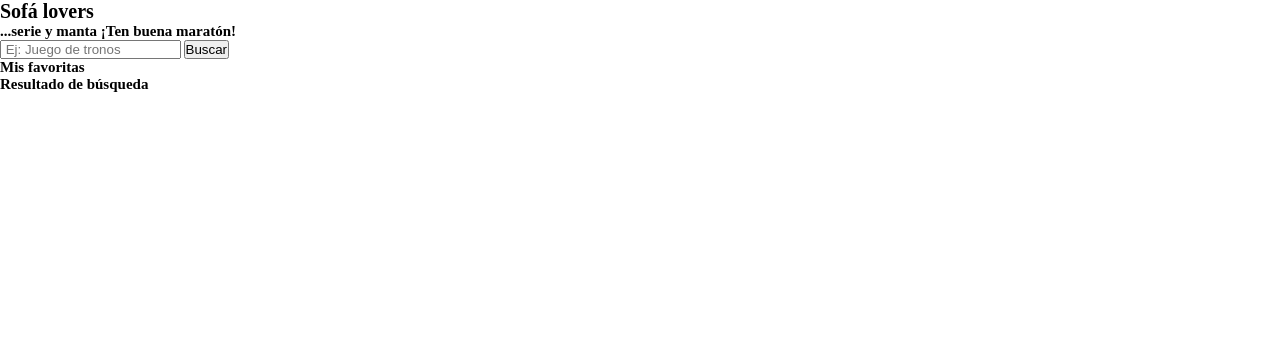
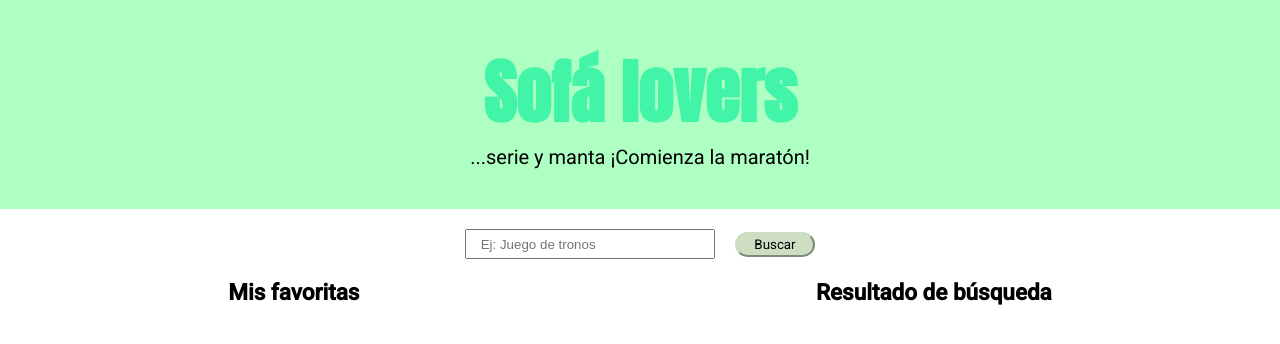
Before and after one commit to Adalab/modulo-2-evaluacion-final-crisrodriguezgar, a website: page src/html/index.html in a window 1280 px wide. Drawn offline with nearby package versions, Linux system fonts and the light colour scheme; files that its build step writes are made by us from their sources.

Commit message:
added styles

```diff
--- a/src/html/index.html
+++ b/src/html/index.html
@@ -4,27 +4,34 @@
 <head>
   <meta charset="UTF-8" />
   <meta name="viewport" content="width=device-width, initial-scale=1" />
+  <link rel="preconnect" href="https://fonts.googleapis.com">
+  <link rel="preconnect" href="https://fonts.gstatic.com" crossorigin>
+  <link href="https://fonts.googleapis.com/css2?family=Anton&family=Roboto:wght@100;400;500&display=swap" rel="stylesheet">
   <title>Sofa lovers</title>
-  <link rel="stylesheet" href="./assets/css/main.css" />
+  <link rel="stylesheet" href="./assets/css/main.css"/>
+  <link rel="icon" href="./assets/images/sofa.svg">
 </head>
 
 <body>
-  <header>
-    <h1>Sofá lovers</h1>
-    <h2>...serie y manta ¡Ten buena maratón!</h2>
-  <main>
+  <header class="header">
+    <h1 class="title">Sofá lovers</h1>
+    <h2 class="title__sub">...serie y manta ¡Comienza la maratón!</h2>
+  </header>
+  <main class="main">
     <form class="form" action="">
-      <input class="js-input" type="text" placeholder=" Ej: Juego de tronos">
-      <button class="js-btn-search">Buscar</button>
+      <input class="js-input form__input" type="text" placeholder=" Ej: Juego de tronos">
+      <button class="js-btn-search form__button">Buscar</button>
     </form>
 
-  <section class="lists">
-    <h2>Mis favoritas</h2>
+  <section class="list">
+    <div class="list__results">
+    <h2 >Mis favoritas</h2>
     <div class="js-favs"></div>
-
-    <h2>Resultado de búsqueda</h2>
+    </div>
+    <div>
+    <h2 class="list__favs">Resultado de búsqueda</h2>
     <div class="js-container"></div>
-
+    </div>
   </section>
   </main>
 
--- a/src/scss/core/_variables.scss
+++ b/src/scss/core/_variables.scss
@@ -1,7 +1,16 @@
-// fonts
-$font-main: 'Roboto', sans-serif;
-$font-header: 'Patrick Hand', cursive;
+// Tipos de letras
+$roboto: 'Roboto', sans-serif;
+$anton: 'Anton', sans-serif;
+
+// Grosor de las letas (font-weight)
+$regular: 400;
+$semiregular: 500;
 
 // colors
-$color-bg: #f3f4f5;
-$color-secondary: #999;
+$color-bg: #e9ffac;
+$color-green: #42f4a8;
+$color-grey: #ccddc1;
+$color-purple:#efe7ff;
+$color-green2:#64c27b;
+$color-pink:#fab39e;
+$color-green3:#adffc2;
--- a/src/scss/layout/_header.scss
+++ b/src/scss/layout/_header.scss
@@ -1,3 +1,27 @@
 .header{
-    font-family: $font-main;
+    background-color: $color-green3;
+    display:flex;
+    justify-content: center;
+    align-items: center;
+    flex-direction: column;
+    padding-top: 4rem;
+    padding-bottom: 4rem;
+
 }
+.title{
+    font-family: $anton;
+    font-size: 5rem;
+    color: $color-green;
+    box-shadow: $color-grey;
+    @media all and (min-width: 768px) {
+        font-size: 7rem;
+      }
+    &__sub{
+        font-family: $roboto;
+        font-weight: 400;
+        font-size: 1.3rem;
+        @media all and (min-width: 768px) {
+            font-size: 2rem;
+          }
+    }
+}
--- a/src/scss/layout/_sectionone.scss
+++ b/src/scss/layout/_sectionone.scss
@@ -1,3 +1,53 @@
+.main{
+    //background-color: $color-bg;
+
+}
+.form{
+    display: flex;
+    justify-content: center;
+    align-items: center;
+    padding-top: 2rem;
+    padding-bottom: 2rem;
+    &__input{
+        width: 15rem;
+        height: 3rem;
+        padding-left: 1rem;
+        @media all and (min-width: 768px) {
+            width: 25rem;
+          }
+    }
+    &__button{
+        width: 8rem;
+        height: 2.5rem;
+        border-radius: 5rem;
+        margin-left: 2rem;
+        background-color: $color-grey;
+        border-color:$color-grey;
+        font-family: $roboto;
+
+    }
+}
+.list{
+    display: flex;
+    flex-direction: row;
+    justify-content: space-around;justify-items: column;
+    font-family: $roboto;
+    font-size: 1rem;
+    @media all and (min-width: 768px) {
+        font-size: 1.5rem;
+    }
+    &__results{
+
+    }
+    &__favorites{
+
+    }
+}
 .img{
-    width: 15rem;
+    width: 10rem;
+    box-shadow: 0 0.4rem 0.8rem $color-grey;
+    margin-top: 1.5rem;
+    @media all and (min-width: 768px) {
+        width: 15rem;
+    }
 }
```
Also changed, not shown: docs/more-info.html (deleted, +0 -37 lines), README.md, src/images/sofa.svg (added), src/scss/core/_mixins.scss (added), 1 other file.
